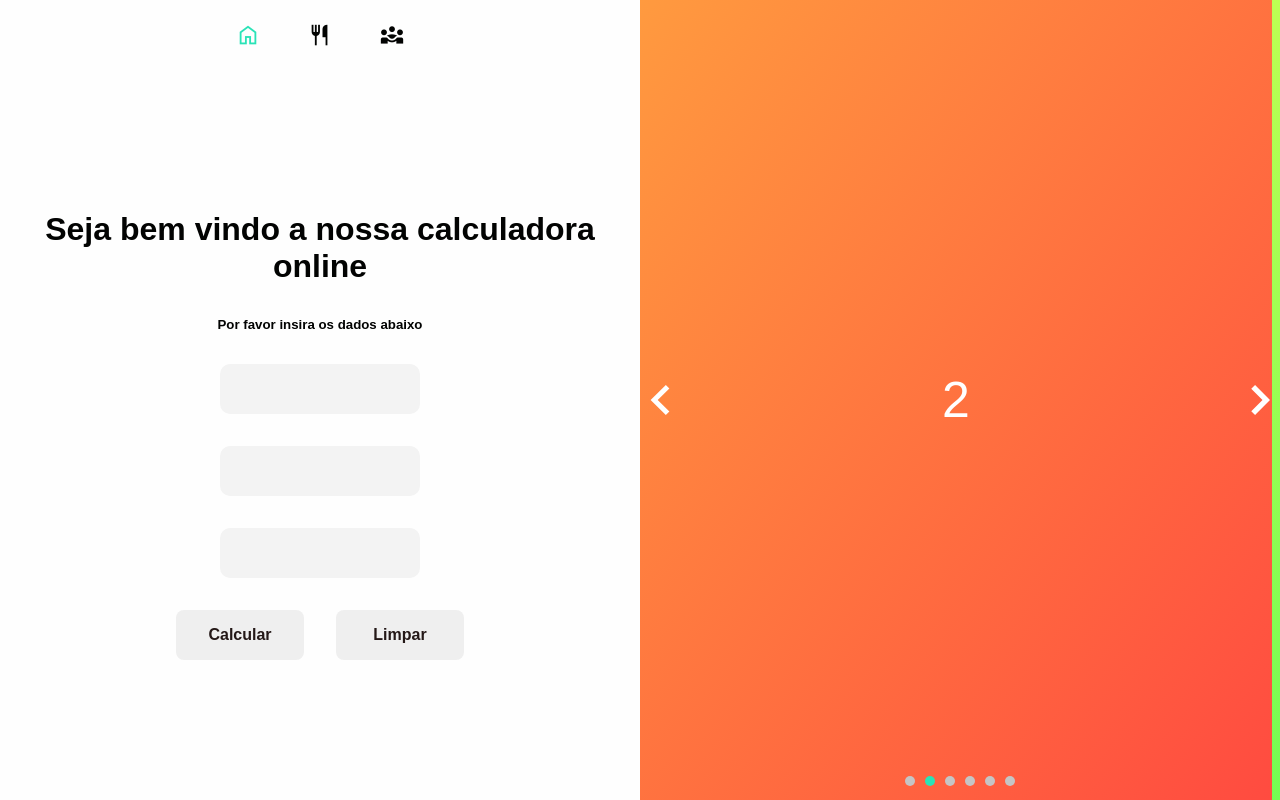
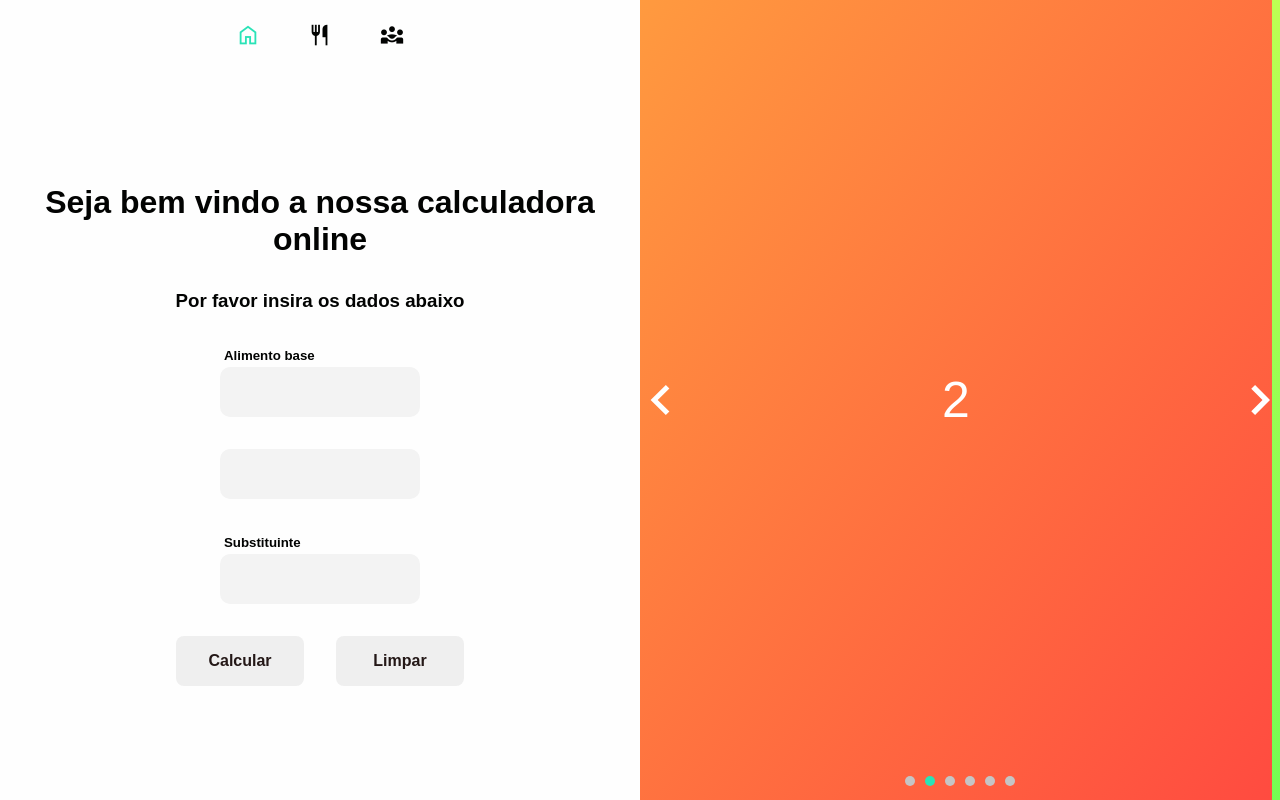
Before and after one commit to codi-Andre/equivalent, a React (Vite) app: page / in a window 1280 px wide. Built offline with nearby package versions, Linux system fonts and the light colour scheme.

Commit message:
feat: add selector title

```diff
--- /dev/null
+++ b/src/components/Selector/Selector.styles.ts
@@ -0,0 +1,28 @@
+import styled, { css } from 'styled-components'
+
+export const Container = styled.div`
+  display: flex;
+  flex-direction: column;
+`
+
+export const Title = styled.h5`
+  margin: 4px;
+`
+
+export const Selector = styled.input`
+  border-radius: 10px;
+  height: 50px;
+  min-width: 200px;
+  padding: 8px;
+  border: none;
+  font-size: small;
+
+  ${({ theme }) => css`
+    color: ${theme.colors.secondary};
+    background-color: ${theme.colors.grayLight};
+
+    :focus {
+      box-shadow: 0 0 0 2px ${theme.colors.secondary};
+    }
+  `}
+`
--- /dev/null
+++ b/src/components/Selector/Selector.tsx
@@ -0,0 +1,17 @@
+import * as S from './Selector.styles'
+
+interface SelectorProps {
+  listId: string
+  title?: string
+}
+
+function Selector({ listId, title }: SelectorProps) {
+  return (
+    <S.Container>
+      <S.Title>{title}</S.Title>
+      <S.Selector list={listId} />
+    </S.Container>
+  )
+}
+
+export default Selector
--- a/src/components/index.ts
+++ b/src/components/index.ts
@@ -3,8 +3,9 @@ export {
   Button as ButtonOld,
   FormContainer,
   Quantity,
-  Selector,
+  Selector as SelectorOld,
 } from './FormElementsOld'
 
 export { default as Button } from './Button/Button'
+export { default as Selector } from './Selector/Selector'
 export { Navigator } from './Navegation/Navigator'
--- a/src/pages/Home/Home.styles.tsx
+++ b/src/pages/Home/Home.styles.tsx
@@ -26,7 +26,7 @@ export const Title = styled.h1`
   text-align: center;
 `
 
-export const Subtitle = styled.h5`
+export const Subtitle = styled.h3`
   text-align: center;
 `
 
--- a/src/pages/Home/Home.tsx
+++ b/src/pages/Home/Home.tsx
@@ -19,7 +19,10 @@ function Home() {
           <Title>{locale.welcome}</Title>
           <Subtitle>{locale.insertData}</Subtitle>
           {/* Seletor de referencia */}
-          <Selector list="food" />
+          <Selector
+            listId="food"
+            title="Alimento base"
+          />
 
           <datalist id="food">
             <option value="Arroz" />
@@ -30,7 +33,10 @@ function Home() {
           {/* Quantidade  */}
           <Quantity />
           {/* Seletor da substituinte */}
-          <Selector list="food" />
+          <Selector
+            listId="food"
+            title="Substituinte"
+          />
 
           <ButtonsContainer>
             {/* Botão calcular */}
```
